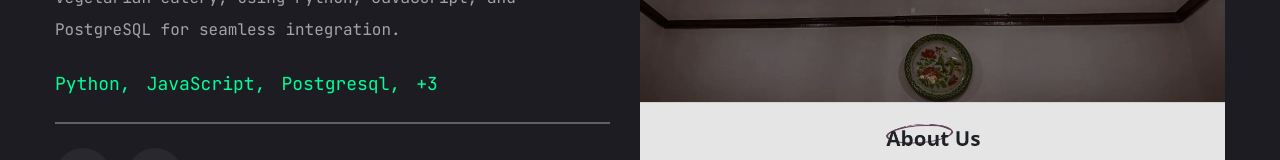
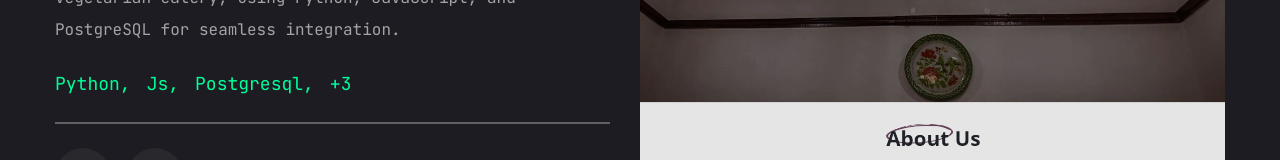
Before and after one commit to mrAldirs/portfolio-nextjs, a Next.js app: page /project in a window 1280 px wide. Shown: the part 424-584 px from the top of the page. Built offline with nearby package versions, Linux system fonts and the light colour scheme.

Commit message:
ADD new projects

```diff
--- a/app/project/page.tsx
+++ b/app/project/page.tsx
@@ -24,7 +24,7 @@ const projects = [
       'Developed a restaurant management system with Odoo for a vegetarian eatery, using Python, JavaScript, and PostgreSQL for seamless integration.',
     stack: [
       { name: 'Python' },
-      { name: 'JavaScript' },
+      { name: 'Js' },
       { name: 'Postgresql' },
       { name: '+3' },
     ],
@@ -83,6 +83,22 @@ const projects = [
       { name: '+3' },
     ],
     image: '/assets/project/thumb5.png',
+    live: '',
+    github: '',
+  },
+  {
+    num: '06',
+    category: 'web',
+    title: 'Atlet Management',
+    description:
+      'Developed a website for the cultural department of a local government, enhancing user experience with PHP, JavaScript, and other.',
+    stack: [
+      { name: 'PHP' },
+      { name: 'JavaScript' },
+      { name: 'Laravel' },
+      { name: '+3' },
+    ],
+    image: '/assets/project/thumb6.png',
     live: '',
     github: '',
   },
--- a/components/Stats.tsx
+++ b/components/Stats.tsx
@@ -6,14 +6,14 @@ const stats = [
   { number: 2, text: 'Years of experience' },
   { number: 9, text: 'Projects completed' },
   { number: 6, text: 'Programming languages' },
-  { number: 6, text: 'Technology mastered' },
+  { number: 6, text: 'Technologies mastered' },
 ];
 
 const Stats = () => {
   return (
     <section className='pt-4 pb-12 xl:pt-0 xl:pb-0'>
       <div className='container mx-auto'>
-        <div className='flex flex-wrap gap-6 max-w-[80vw] mx-auto xl:max-w-none'>
+        <div className='flex flex-wrap gap-6 max-w-[86vw] mx-auto xl:max-w-none'>
           {stats.map((item, index) => {
             return (
               <div
```
Also changed, not shown: public/assets/project/thumb6.png (added).
